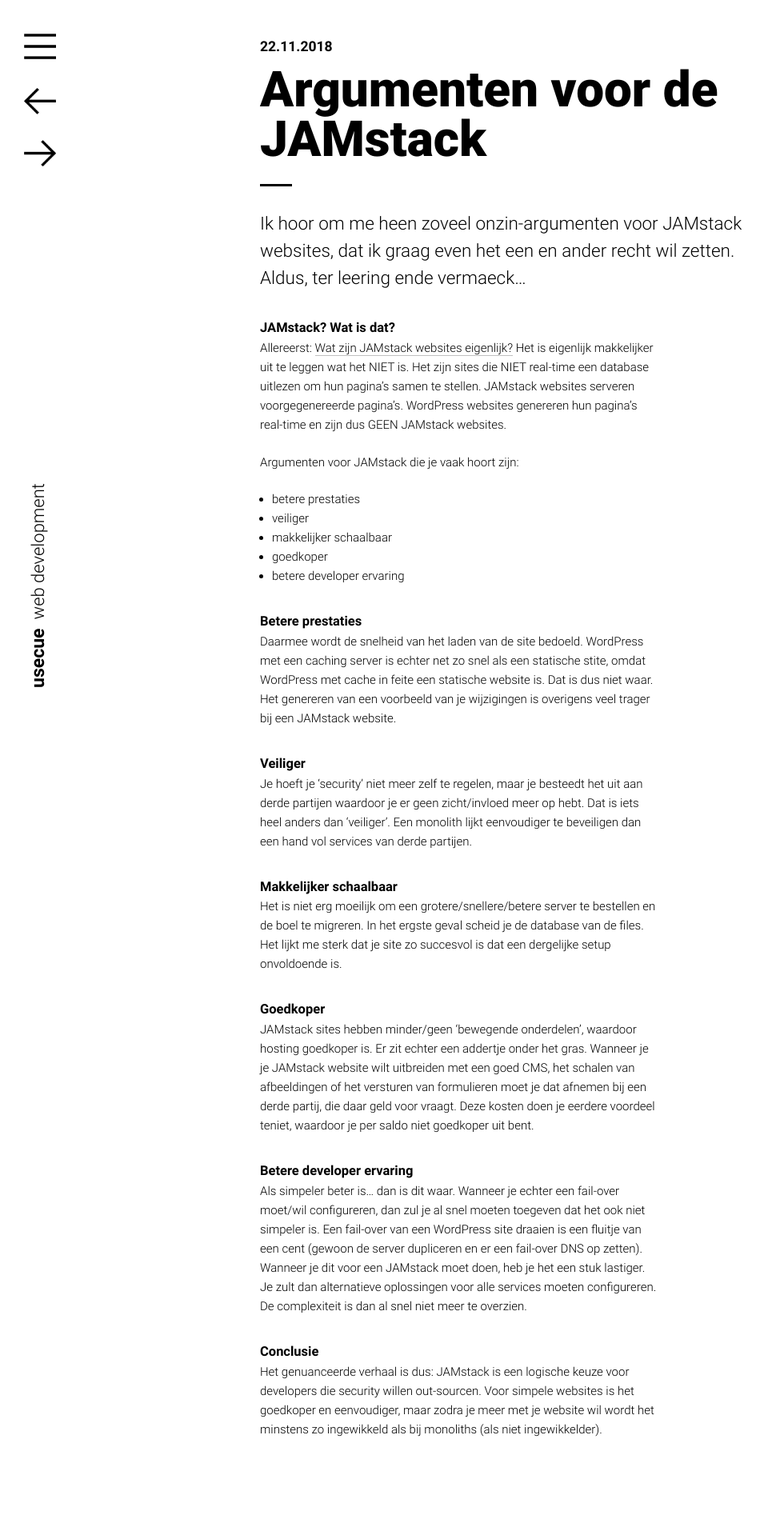
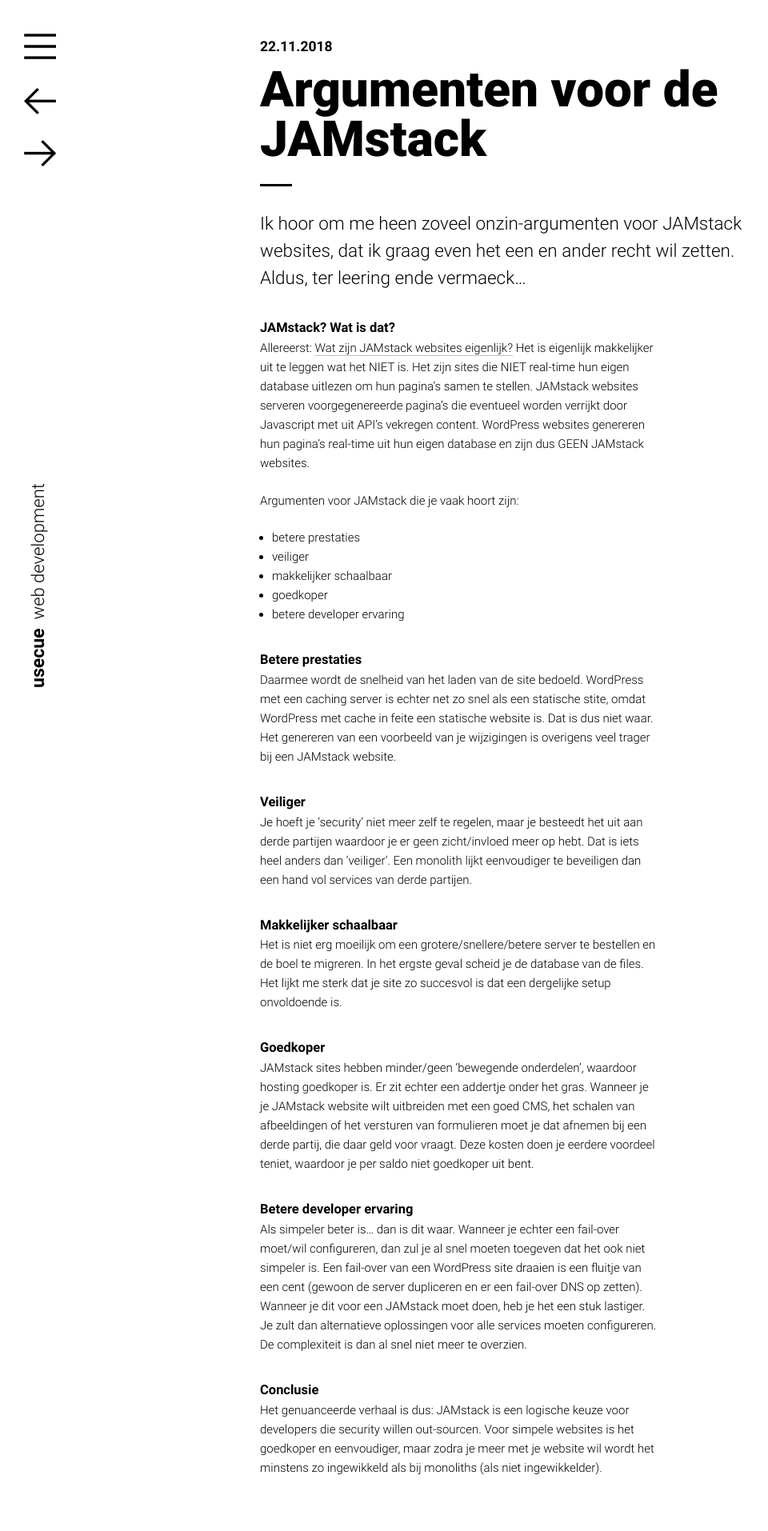
Before and after one commit to jhvanderschee/usecuewebsitenl, a Jekyll site: the page built from _posts/2018-11-22-argumenten-voor-de-jamstack.md, in a window 1280 px wide. Shown: the whole page at 80% size, without its empty margins (0-960 px from the left). Built offline with Jekyll 4.4.1, drawn with Linux system fonts in a browser that asks for light colours; before the commit the page ends 1866 px from its top, so only the background shows below that.

Commit message:
Update from Forestry.io - Updated argumenten-voor-de-jamstack.md

```diff
--- a/_posts/2018-11-22-argumenten-voor-de-jamstack.md
+++ b/_posts/2018-11-22-argumenten-voor-de-jamstack.md
@@ -7,7 +7,7 @@ Ik hoor om me heen zoveel onzin-argumenten voor JAMstack websites, dat ik graag
 
 ## JAMstack? Wat is dat?
 
-Allereerst: [Wat zijn JAMstack websites eigenlijk?](https://jamstack.org/ "https://jamstack.org/") Het is eigenlijk makkelijker uit te leggen wat het NIET is. Het zijn sites die NIET real-time een database uitlezen om hun pagina's samen te stellen. JAMstack websites serveren voorgegenereerde pagina's. WordPress websites genereren hun pagina's real-time en zijn dus GEEN JAMstack websites.
+Allereerst: [Wat zijn JAMstack websites eigenlijk?](https://jamstack.org/ "https://jamstack.org/") Het is eigenlijk makkelijker uit te leggen wat het NIET is. Het zijn sites die NIET real-time hun eigen database uitlezen om hun pagina's samen te stellen. JAMstack websites serveren voorgegenereerde pagina's die eventueel worden verrijkt door Javascript met uit API's vekregen content. WordPress websites genereren hun pagina's real-time uit hun eigen database en zijn dus GEEN JAMstack websites.
 
 Argumenten voor JAMstack die je vaak hoort zijn:
 
```
